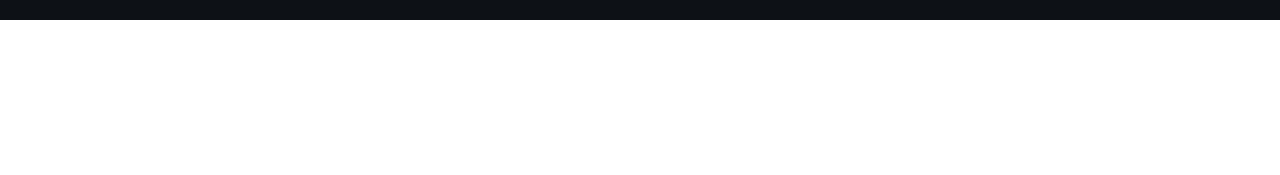
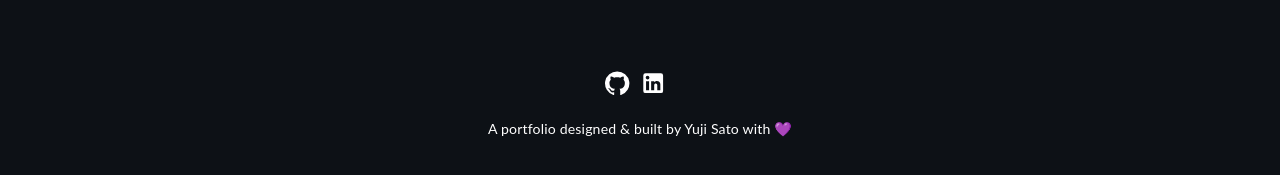
Before and after one commit to MatissRolavs/portfolio1, a React (Create React App) app: page / in a window 1280 px wide. Shown: the part 3296-3471 px from the top of the page. Before the commit the page ends 3316 px from the top, so only its background shows below. Built offline with nearby package versions, Linux system fonts and the light colour scheme.

Commit message:
Update App.tsx

```diff
--- a/src/App.tsx
+++ b/src/App.tsx
@@ -6,6 +6,7 @@ import {
   Project,
   Contact,
   Navigation,
+  Footer,
 } from "./components";
 import FadeIn from './components/FadeIn';
 import './index.scss';
@@ -34,6 +35,7 @@ function App() {
             <Timeline/>
             <Project/>
             <Contact/>
+            <Footer/>
         </FadeIn>
     </div>
     );
```
